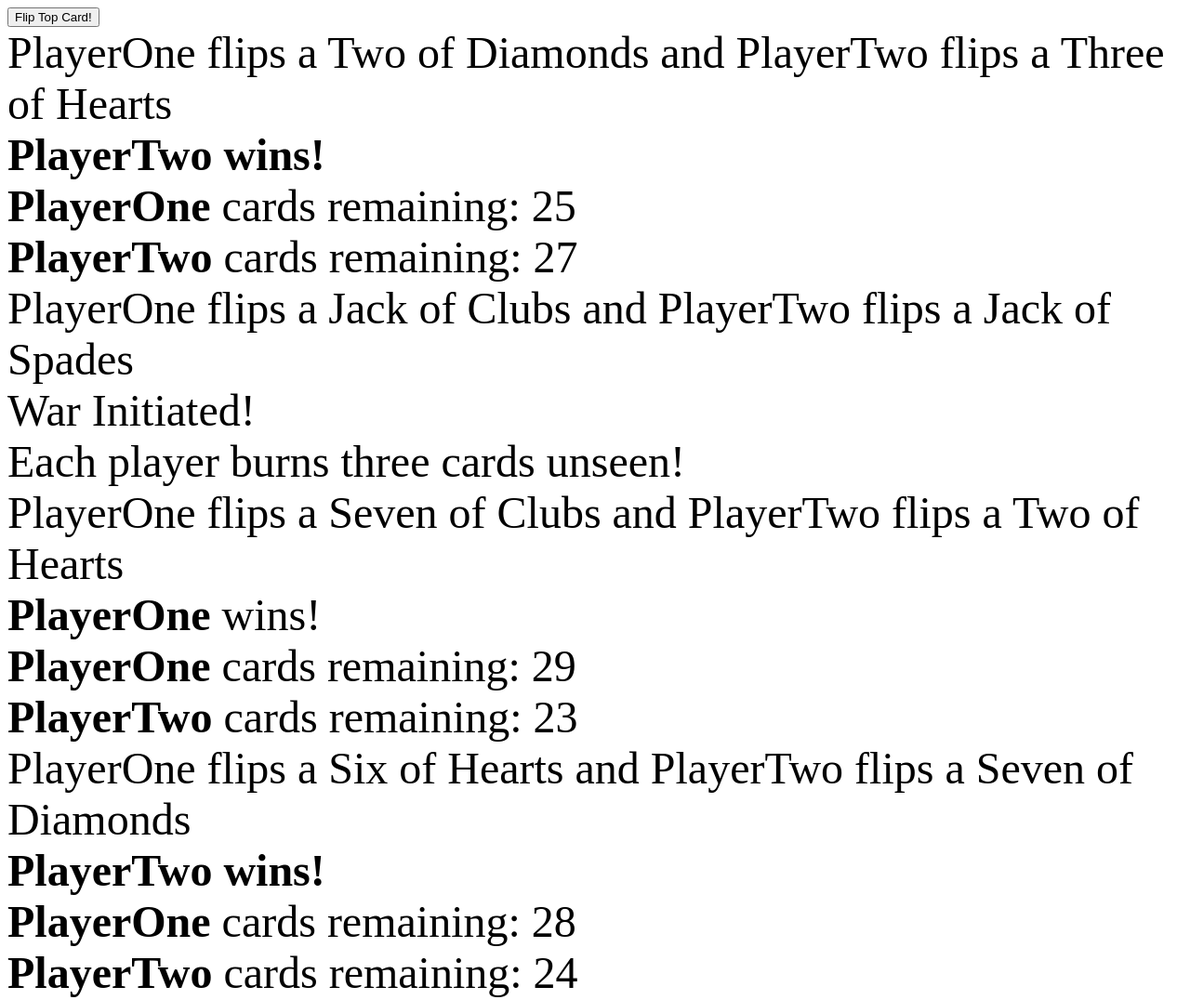
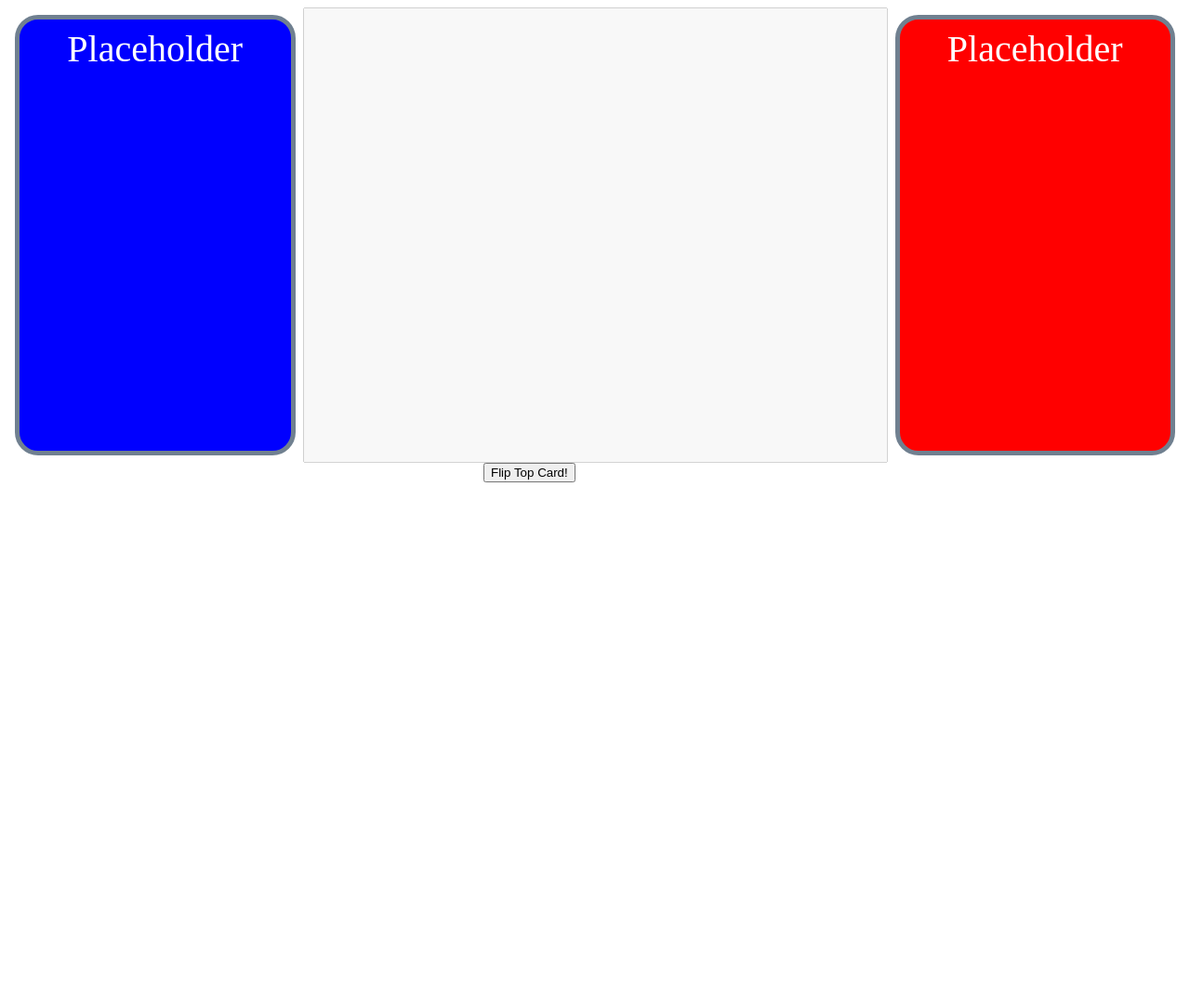
Before and after one commit to mooney79/js-high-low-game, a plain HTML site: page index.html in a window 1280 px wide. Shown: the top 1076 px of the page at 93% size. After the commit the page ends 800 px from the top, so only its background shows below. Drawn offline with Linux system fonts and the light colour scheme.

Commit message:
blocked out initial style

```diff
--- a/index.html
+++ b/index.html
@@ -8,9 +8,13 @@
     <link rel=StyleSheet href="style.css">
 </head>
 <body>
+    <div class="play-area">
+        <div class="card left player1">Placeholder</div>
+        <input type="text" class="description" disabled />
+        <div class="card right player2">Placeholder</div>
+    </div>
+    <button class="play">Flip Top Card!</button>
+    <script src="./main.js"></script>
 
-    <button class="play">Flip Top Card!</button>
-    <div class="description"></div>
-    <script src="./main.js"></script>
 </body>
 </html>
--- a/style.css
+++ b/style.css
@@ -1,7 +1,35 @@
 .description {
-    font-size: 3rem
+    font-size: 3rem;
+    width: auto;
 }
 
-/* div {
-    font-size: 3rem
-} */
+.card {
+    width: 25vw;
+    height: 35vw;
+    background-color: white;
+    border:5px solid slategray;
+    border-radius: 25px;
+    padding: 1vh;
+    margin:1vh;
+    color: white;
+    text-align: center;
+    font-size: 5vh;
+}
+
+.left{
+    background-color: blue;
+}
+
+.right{
+    background-color: red;
+}
+
+button{
+    margin-left: 40vw;
+    margin-right: 40vw;
+}
+
+.play-area{
+    display: flex;
+    flex-direction:row;
+}
```
